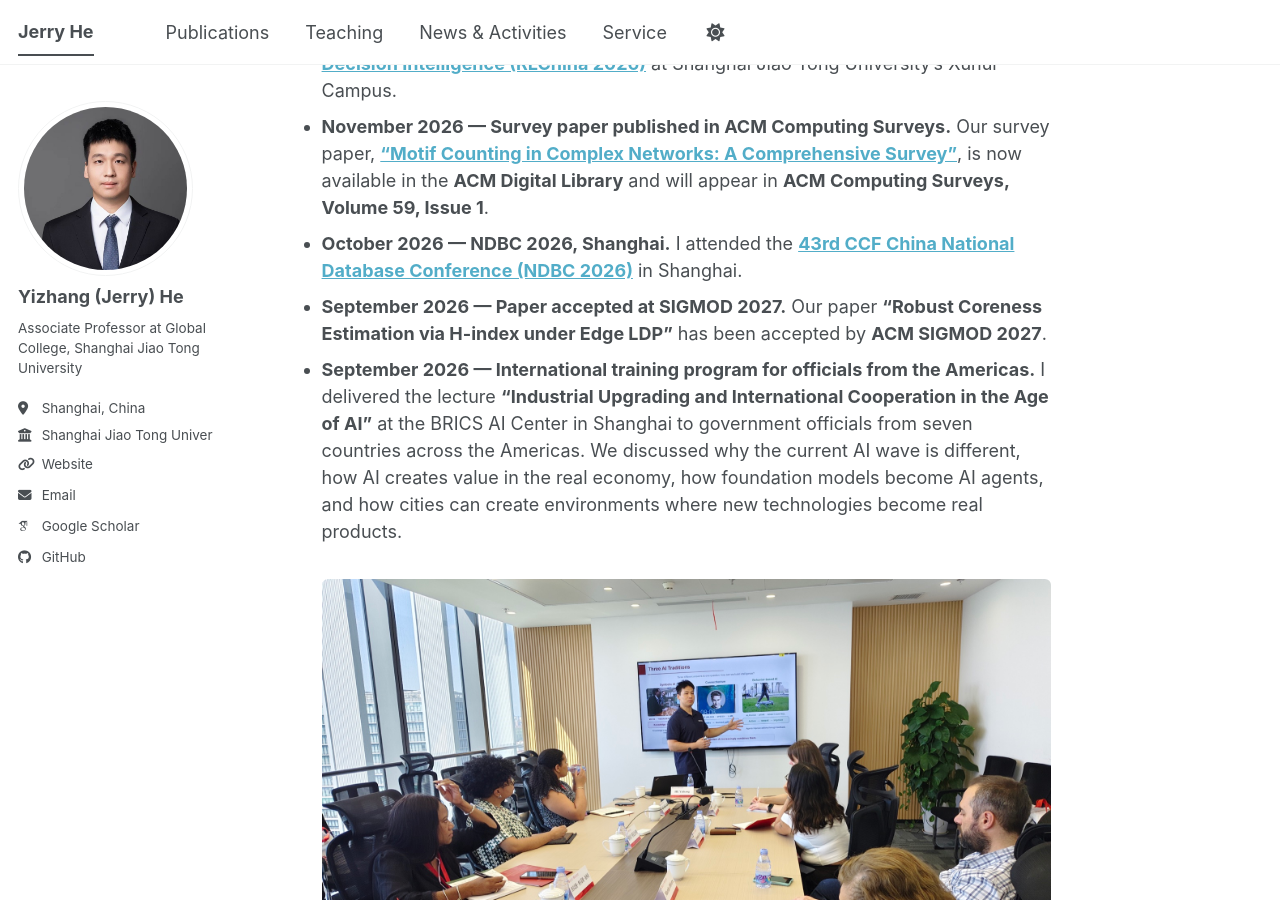
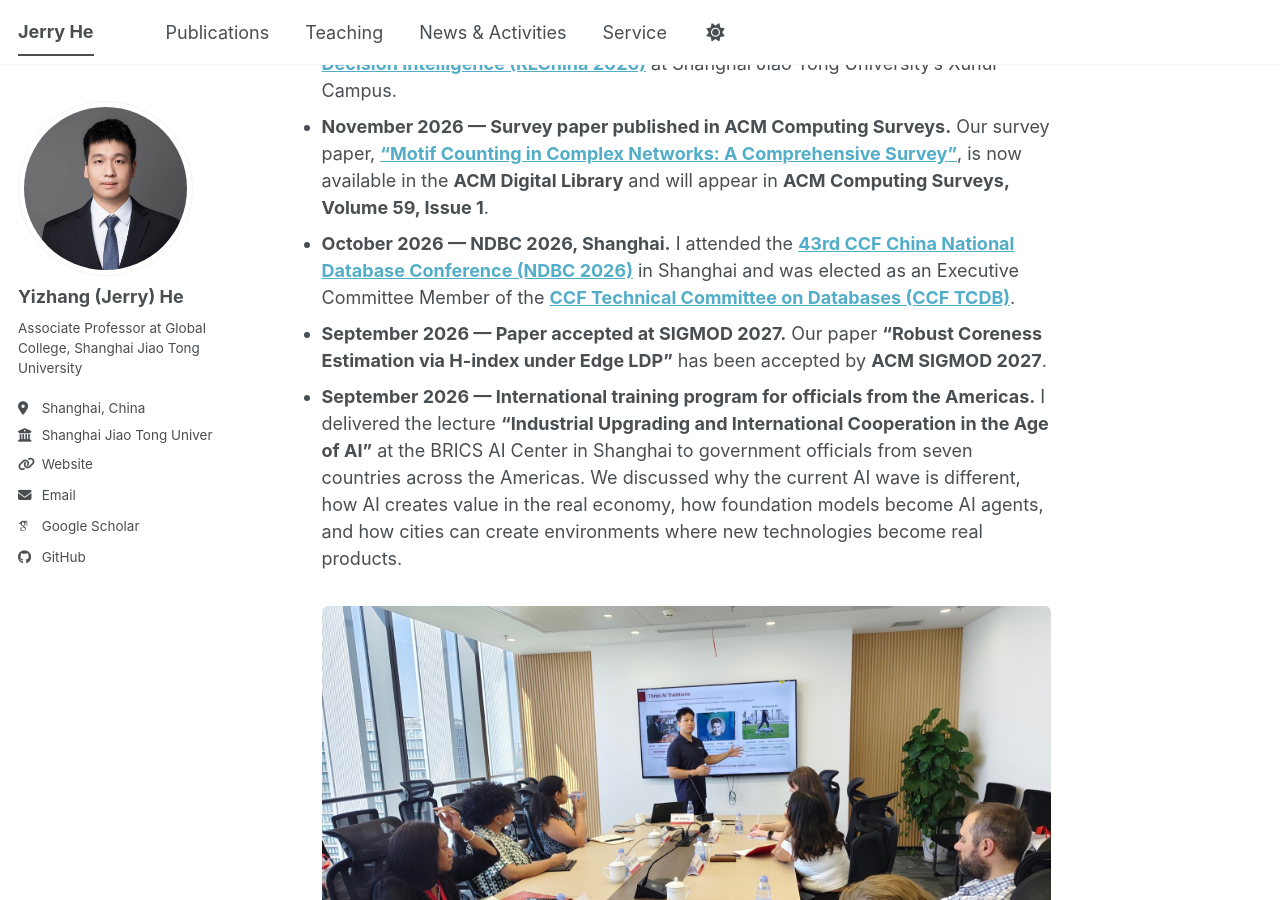
Before and after one commit to jerryUNSW/jerryUNSW.github.io, a Jekyll site: the page built from _pages/about.md, in a window 1280 px wide and 900 px high, scrolled down 1182 px. Built offline with Jekyll 4.4.1, drawn with Linux system fonts in a browser that asks for light colours; some web fonts are replaced; a script bundle is joined from its source files by our own code; library files that are not in the unit come from our copies; some of the changed text lies outside the part shown.

Commit message:
Add CCF database committee service

```diff
--- a/_pages/about.md
+++ b/_pages/about.md
@@ -21,7 +21,7 @@ His research interests lie in **big data analytics**, **trustworthy graph analyt
 
 - **November 2026 — RLChina 2026, Shanghai.** I will attend the [**CCF Conference on Decision Intelligence (RLChina 2026)**](https://conf.ccf.org.cn/) at Shanghai Jiao Tong University's Xuhui Campus.
 - **November 2026 — Survey paper published in ACM Computing Surveys.** Our survey paper, [**“Motif Counting in Complex Networks: A Comprehensive Survey”**](https://dl.acm.org/doi/10.1145/3844607), is now available in the **ACM Digital Library** and will appear in **ACM Computing Surveys, Volume 59, Issue 1**.
-- **October 2026 — NDBC 2026, Shanghai.** I attended the [**43rd CCF China National Database Conference (NDBC 2026)**](https://ccf.org.cn/ndbc2026) in Shanghai.
+- **October 2026 — NDBC 2026, Shanghai.** I attended the [**43rd CCF China National Database Conference (NDBC 2026)**](https://ccf.org.cn/ndbc2026) in Shanghai and was elected as an Executive Committee Member of the [**CCF Technical Committee on Databases (CCF TCDB)**](https://tc.ccf.org.cn/tcdb/).
 - **September 2026 — Paper accepted at SIGMOD 2027.** Our paper **“Robust Coreness Estimation via H-index under Edge LDP”** has been accepted by **ACM SIGMOD 2027**.
 - **September 2026 — International training program for officials from the Americas.** I delivered the lecture **“Industrial Upgrading and International Cooperation in the Age of AI”** at the BRICS AI Center in Shanghai to government officials from seven countries across the Americas. We discussed why the current AI wave is different, how AI creates value in the real economy, how foundation models become AI agents, and how cities can create environments where new technologies become real products.
 
@@ -85,6 +85,7 @@ Also available on [Google Scholar](https://scholar.google.com/citations?user=AeA
 
 ## <span id="service">Academic Service</span>
 
+- **Executive Committee Member**: [CCF Technical Committee on Databases (CCF TCDB)](https://tc.ccf.org.cn/tcdb/), 2026–present
 - **Executive Committee Member**: [CCF Technical Committee on Information Systems (CCF TCIS)](https://tc.ccf.org.cn/tcis/), 2026–present
 - **Program Committee Member**: AAAI Conference on Artificial Intelligence (AAAI 2027)
 - **Reviewer**: ICDE, SIGMOD, VLDBJ, TKDE
```
